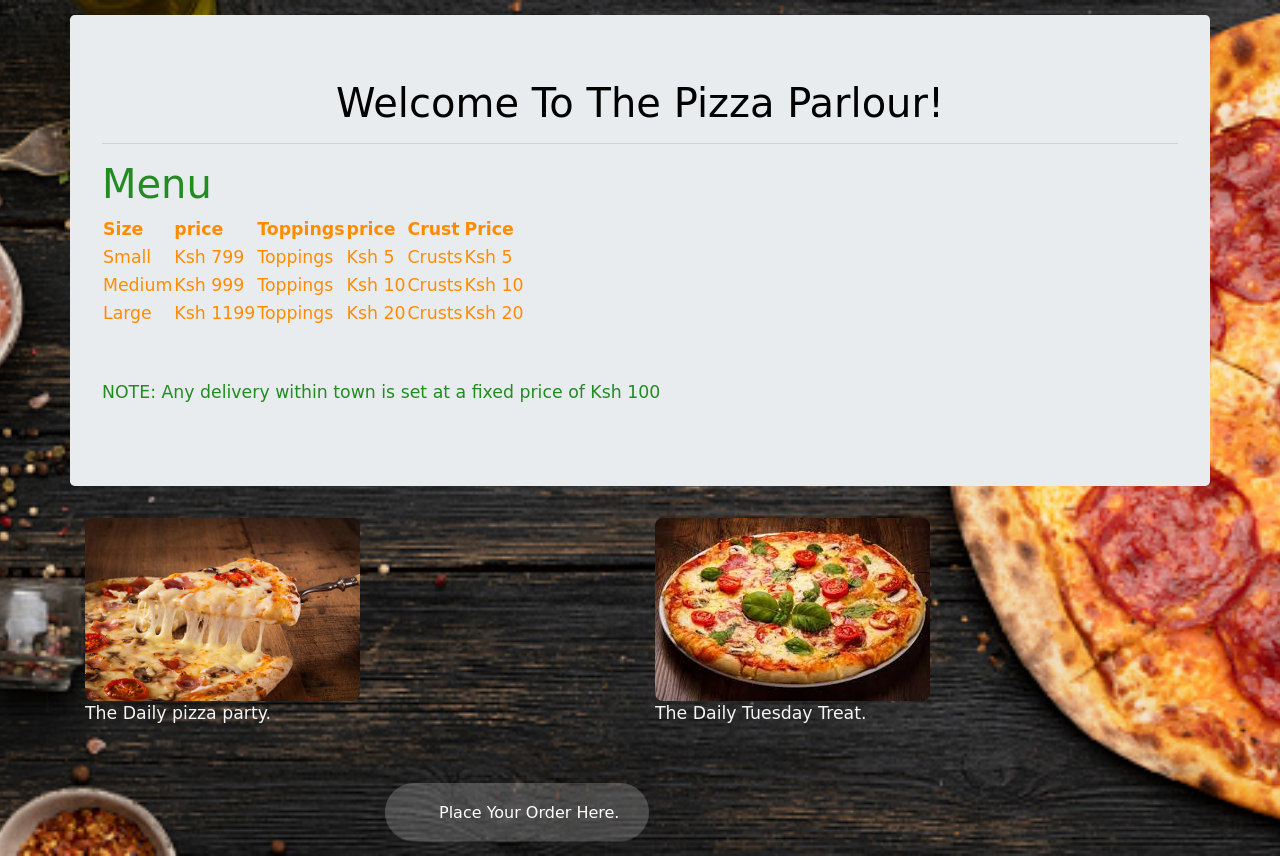
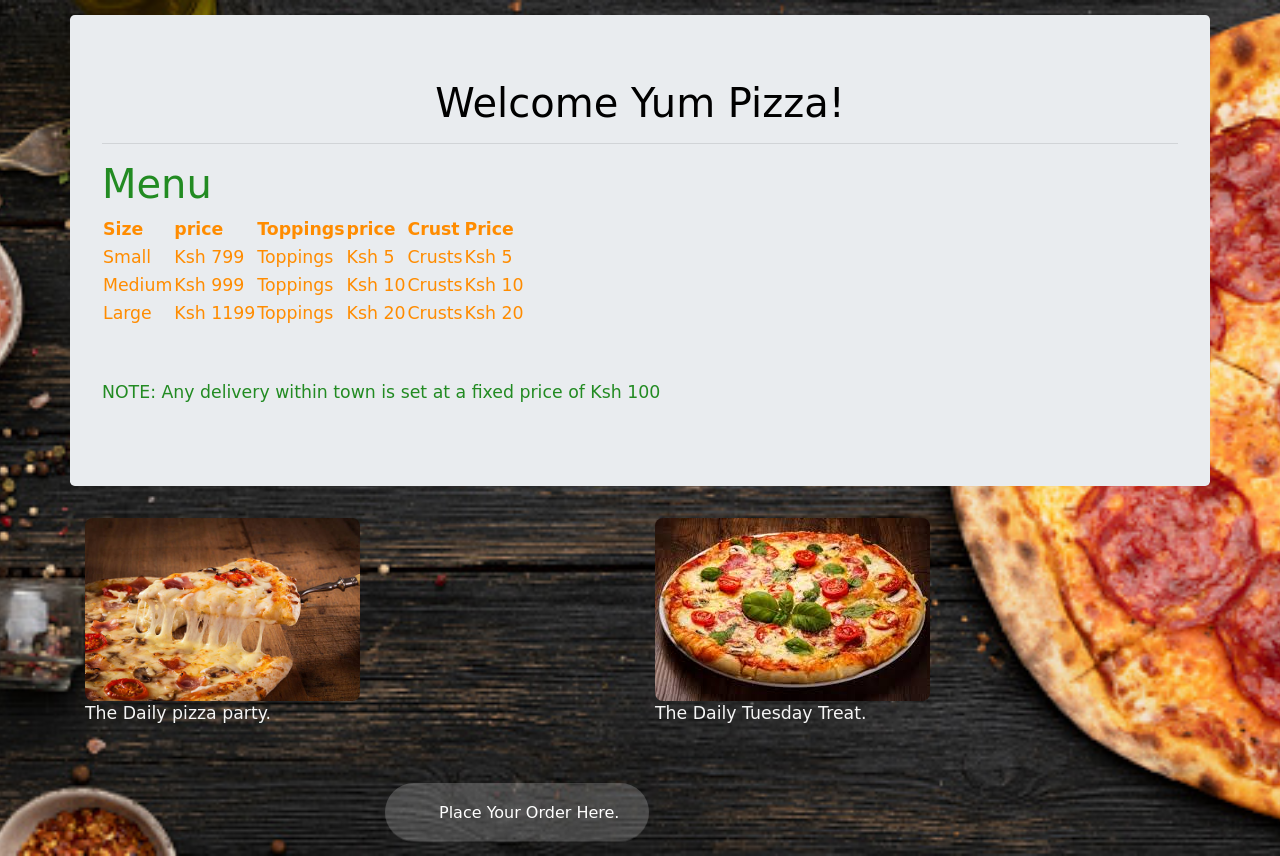
Before and after one commit to MureithiIvy/yum-pizza, a plain HTML site: page index.html in a window 1280 px wide. Drawn offline with Linux system fonts and the light colour scheme; a web font is replaced by a local one.

```diff
--- a/index.html
+++ b/index.html
@@ -16,7 +16,7 @@
     <div class="container row1">
         <div class="row">
             <div class="col-12 jumbotron">
-            <h1 style="color: black"align="center">Welcome To The  Pizza Parlour!</h1><hr>
+            <h1 style="color: black"align="center">Welcome Yum Pizza!</h1><hr>
             <div class="section">
                 <h1 style="color: forestgreen"> Menu</h1>
                 <table>
```
